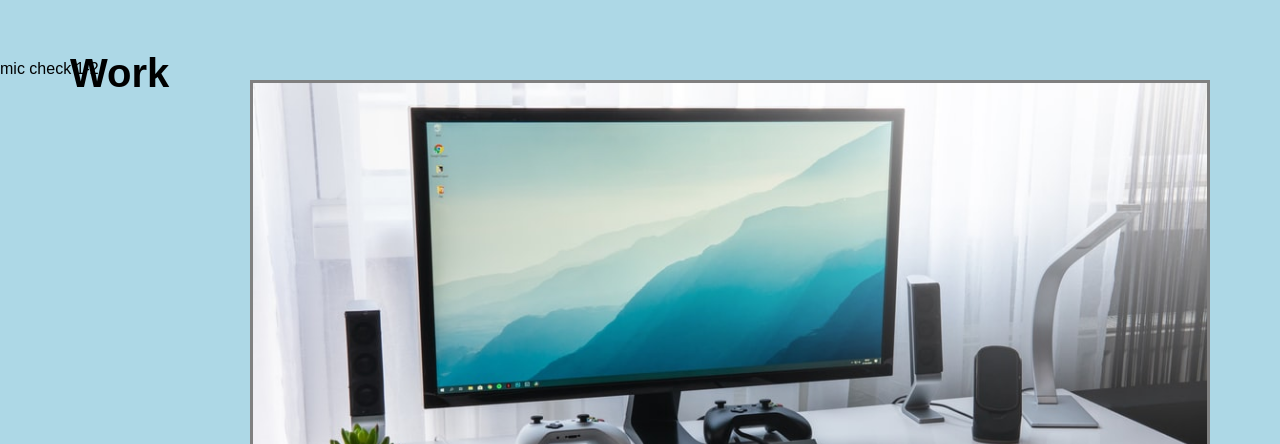
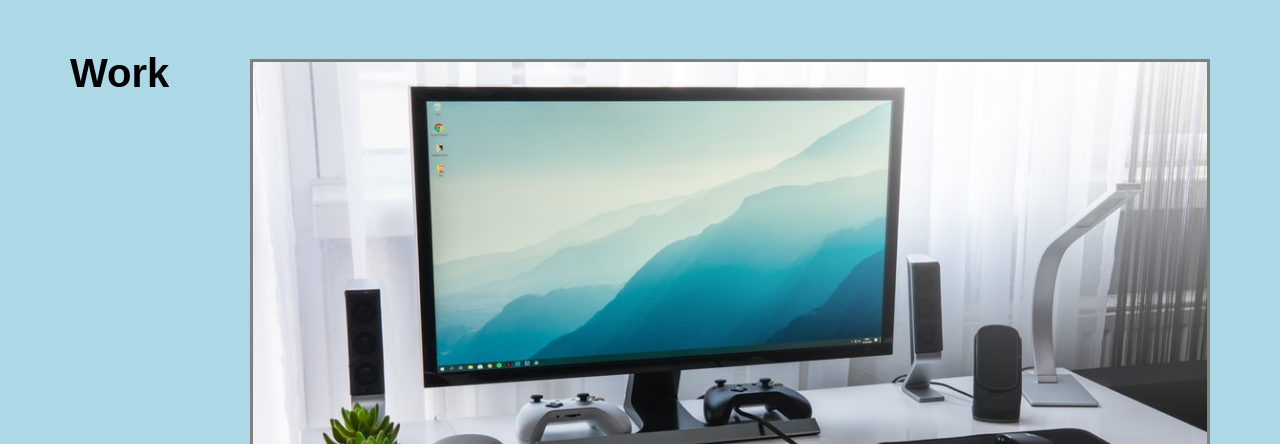
Before and after one commit to hamzaramzanali/challenge-2-portfolio, a plain HTML site: page index.html in a window 1280 px wide. Shown: the part 656-1100 px from the top of the page. Drawn offline with Linux system fonts and the light colour scheme.

Commit message:
removed test

```diff
--- a/index.html
+++ b/index.html
@@ -36,7 +36,6 @@
         </article>
         <section>
             <h1 id="work" class="side-heading">Work</h1>
-            <div>mic check 1-2</div>
             <figure>
                 <a href="https://courses.bootcampspot.com/">
                     <img id="computer" src="./images/computer.jpeg" alt="computer image">
```
